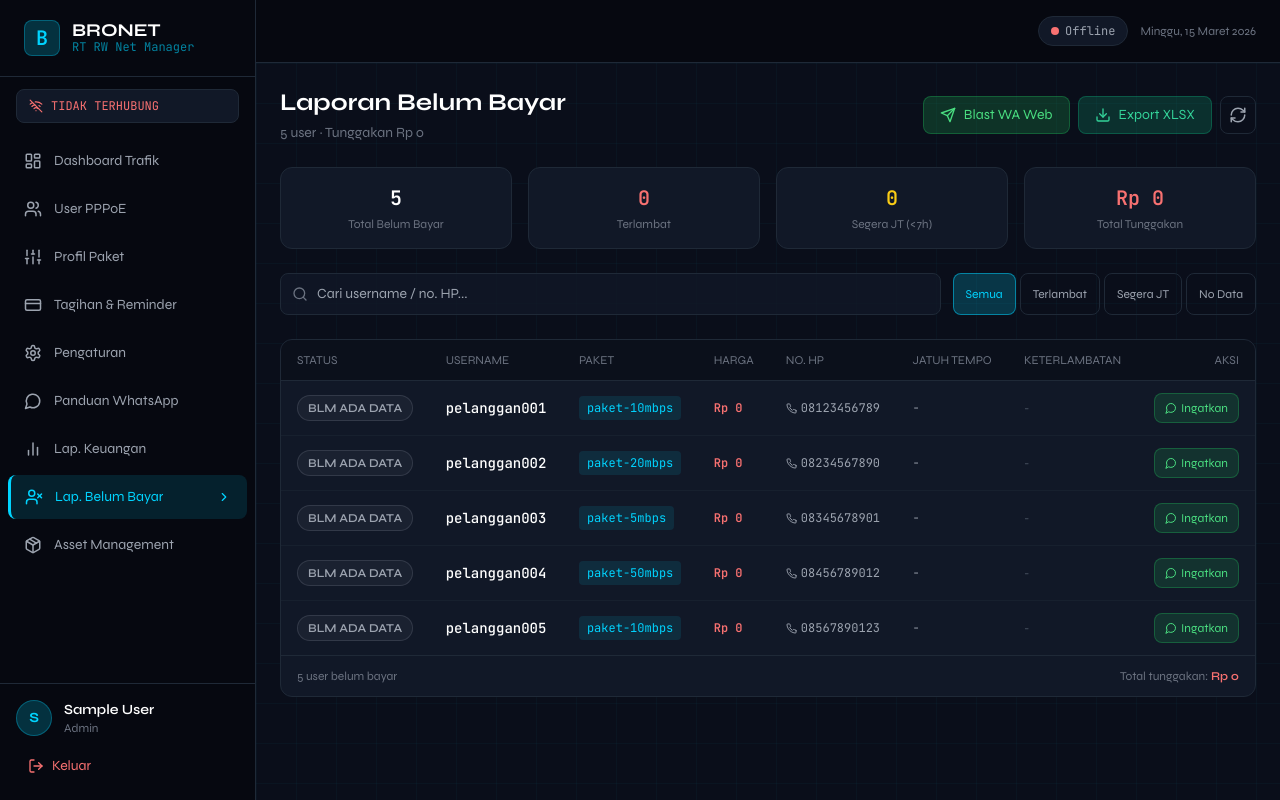
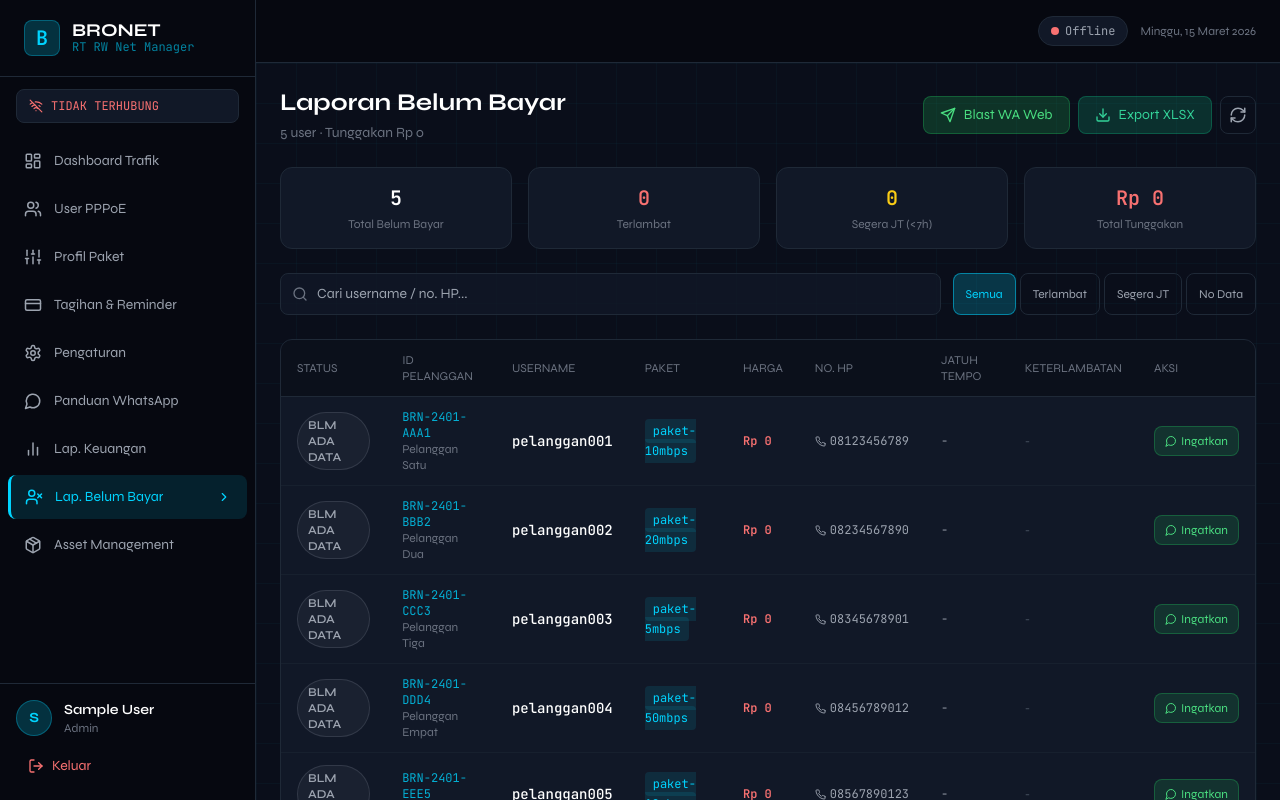
Before and after one commit to akmal-666/dynamic-cheesecake-10637f, a React (Vite) app: page /unpaid in a window 1280 px wide. Built offline with nearby package versions, Linux system fonts and the light colour scheme; no server answers; the database is empty; sample sign-in values are in the browser's storage.

Commit message:
Update UnpaidReport.jsx

```diff
--- a/src/components/Reports/UnpaidReport.jsx
+++ b/src/components/Reports/UnpaidReport.jsx
@@ -155,9 +155,13 @@ export default function UnpaidReport() {
     exportXLSX([
       {
         name: 'User Belum Bayar',
-        headers: ['No','Username','Paket','Harga/bln','No. HP','Email','Jatuh Tempo','Hari Telat/Sisa','Status','Disabled'],
-        rows: unpaidUsers.map(({ user:u, rec, status, phone, email, price, daysOver, daysLeft },i) => [
+        headers: ['No','ID Pelanggan','Nama Lengkap','Username','Paket','Harga/bln','No. HP','Email','Jatuh Tempo','Hari Telat/Sisa','Status','Disabled'],
+        rows: unpaidUsers.map(({ user:u, rec, status, phone, email, price, daysOver, daysLeft },i) => {
+          const parsed = parseComment(u.comment);
+          return [
           i+1,
+          parsed.customerId || '-',
+          parsed.fullName || '-',
           u.name,
           u.profile,
           fmtRp(price),
@@ -167,8 +171,9 @@ export default function UnpaidReport() {
           status === 'overdue' ? `Telat ${daysOver} hari` : daysLeft !== null ? `Sisa ${daysLeft} hari` : '-',
           status === 'overdue' ? 'TERLAMBAT' : status === 'due-soon' ? 'SEGERA JT' : 'BELUM ADA DATA',
           u.disabled === 'true' ? 'Nonaktif' : 'Aktif',
-        ]),
-        colWidths: [5,18,16,16,15,25,16,16,14,10],
+          ];
+        }),
+        colWidths: [5,14,18,18,16,16,15,25,16,16,14,10],
       },
       {
         name: 'Ringkasan',
@@ -254,17 +259,17 @@ export default function UnpaidReport() {
         <div className="overflow-x-auto">
           <table className="w-full text-sm">
             <thead><tr className="border-b border-border bg-darker/50">
-              {['STATUS','USERNAME','PAKET','HARGA','NO. HP','JATUH TEMPO','KETERLAMBATAN','AKSI'].map((h,i) => (
+              {['STATUS','ID PELANGGAN','USERNAME','PAKET','HARGA','NO. HP','JATUH TEMPO','KETERLAMBATAN','AKSI'].map((h,i) => (
                 <th key={h} className={clsx('px-4 py-3 text-xs text-gray-500 font-medium', i===7?'text-right':'text-left')}>{h}</th>
               ))}
             </tr></thead>
             <tbody>
               {loading ? (
-                <tr><td colSpan={8} className="text-center py-12 text-gray-600">
+                <tr><td colSpan={9} className="text-center py-12 text-gray-600">
                   <RefreshCw size={22} className="spinner mx-auto mb-2"/>Memuat...
                 </td></tr>
               ) : !unpaidUsers.length ? (
-                <tr><td colSpan={8} className="text-center py-12 text-gray-600">
+                <tr><td colSpan={9} className="text-center py-12 text-gray-600">
                   <UserX size={36} className="mx-auto mb-2 opacity-30"/>Semua user sudah lunas!
                 </td></tr>
               ) : unpaidUsers.map(row => {
@@ -276,6 +281,14 @@ export default function UnpaidReport() {
                         {row.status === 'overdue' && <AlertTriangle size={10}/>}
                         {cfg.label}
                       </span>
+                    </td>
+                    <td className="px-4 py-3">
+                      {(() => { const { customerId, fullName } = parseComment(row.user.comment); return (
+                        <div>
+                          <div className="text-xs mono text-primary/80">{customerId || '-'}</div>
+                          {fullName && <div className="text-xs text-gray-500">{fullName}</div>}
+                        </div>
+                      );})()}
                     </td>
                     <td className="px-4 py-3 mono font-medium text-white">{row.user.name}</td>
                     <td className="px-4 py-3"><span className="px-2 py-1 bg-primary/10 text-primary text-xs rounded mono">{row.user.profile}</span></td>
```
